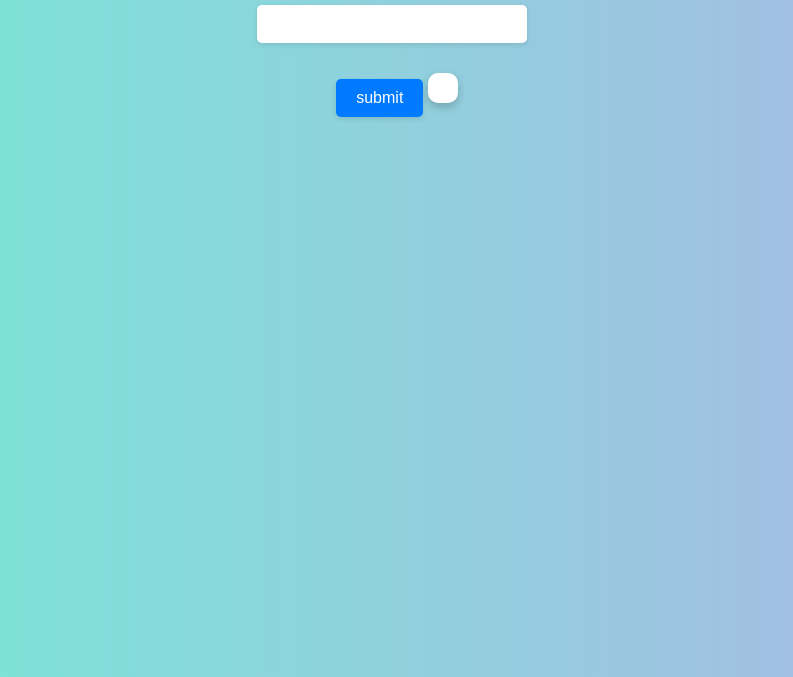
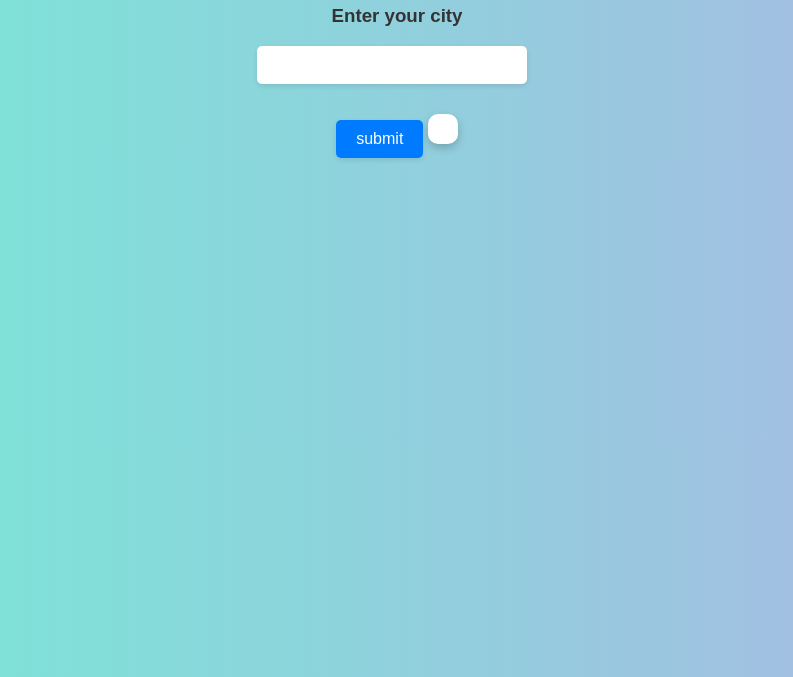
Before and after one commit to Utkarsh-co/check-weather-project, a plain HTML site: page index.html in a window 1280 px wide. Shown: the part 123-800 px from the top of the page, without its empty margins (243-1036 px from the left). Drawn offline with Linux system fonts and the light colour scheme.

Commit message:
Update index.html

```diff
--- a/index.html
+++ b/index.html
@@ -8,6 +8,7 @@
 </head>
 <body>
     <h1>Check weather of your city</h1>
+    <h3>Enter your city</h3>
     <div ><input type="text" id="city" name="city"></div>
     <button onclick="getWeather()">submit</button>
     <div id="output"></div>
```
